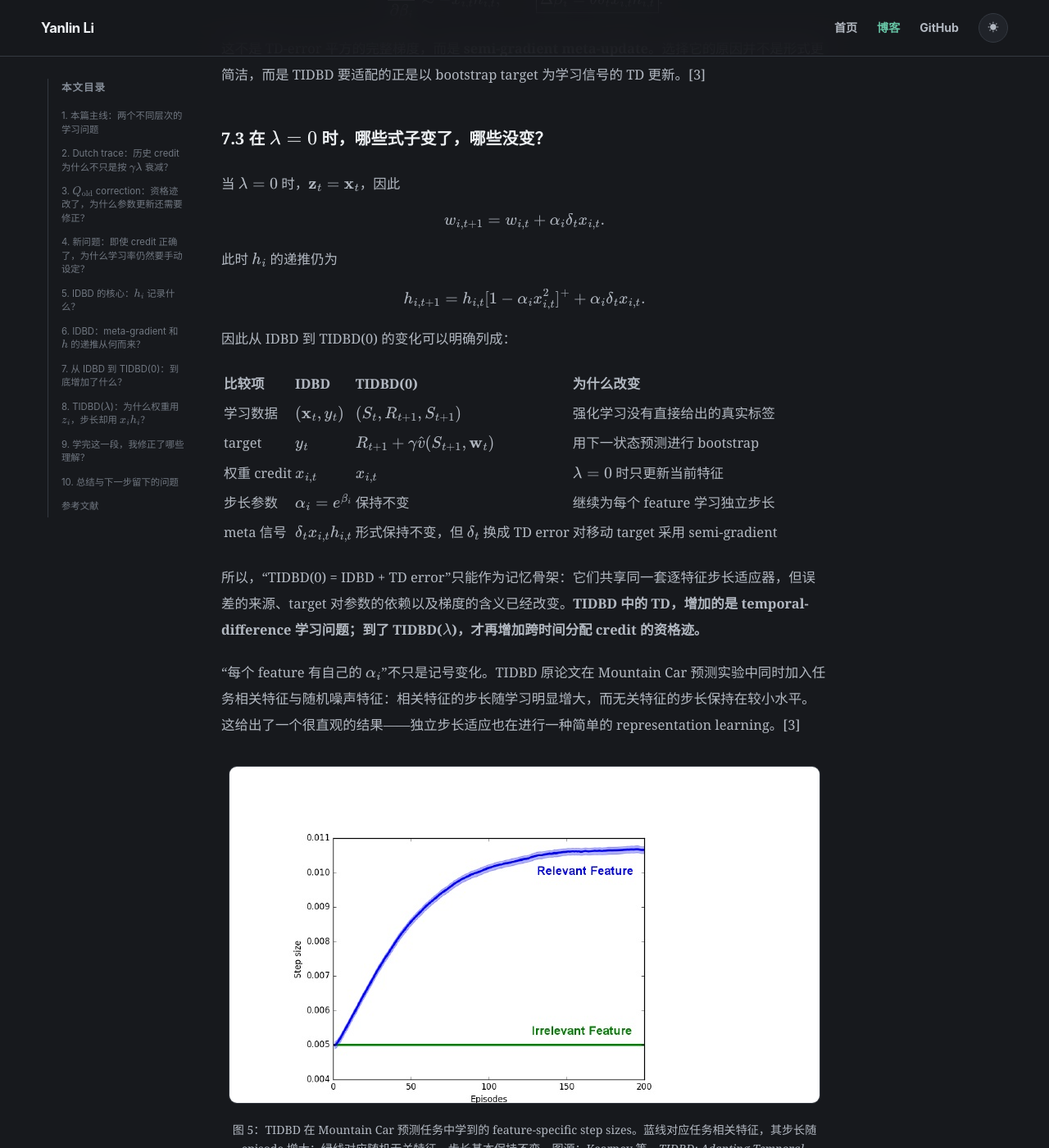
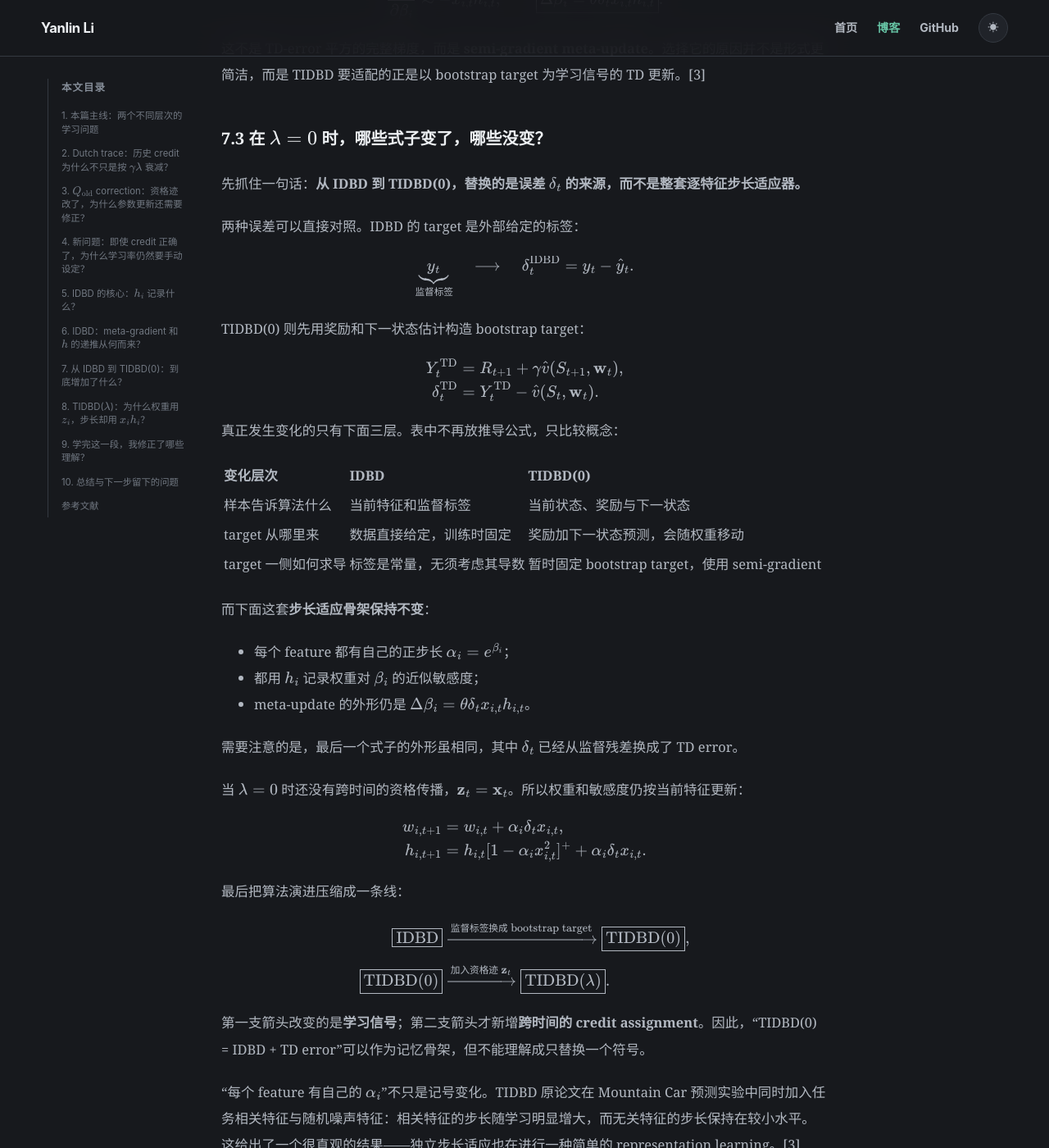
Before and after one commit to lylyl666/lylyl666.github.io, a Jekyll site: the page built from _posts/2026-09-18-from-true-online-to-idbd-tidbd.md, in a window 1280 px wide and 1400 px high, scrolled down 16725 px. Shown: the whole window at 82% size. Built offline with Jekyll 4.4.1, drawn with Linux system fonts in a browser that asks for light colours.

Commit message:
Redesign IDBD and TIDBD comparison

```diff
--- a/_posts/2026-09-18-from-true-online-to-idbd-tidbd.md
+++ b/_posts/2026-09-18-from-true-online-to-idbd-tidbd.md
@@ -663,31 +663,70 @@ $$
 
 ### 7.3 在 $\lambda=0$ 时，哪些式子变了，哪些没变？
 
-当 $\lambda=0$ 时，$\mathbf z_t=\mathbf x_t$，因此
+先抓住一句话：**从 IDBD 到 TIDBD(0)，替换的是误差 $\delta_t$ 的来源，而不是整套逐特征步长适应器。**
+
+两种误差可以直接对照。IDBD 的 target 是外部给定的标签：
 
 $$
-w_{i,t+1}=w_{i,t}+\alpha_i\delta_tx_{i,t}.
+\underbrace{y_t}_{\text{监督标签}}
+\quad\longrightarrow\quad
+\delta_t^{\mathrm{IDBD}}
+=y_t-\hat y_t.
 $$
 
-此时 $h_i$ 的递推仍为
+TIDBD(0) 则先用奖励和下一状态估计构造 bootstrap target：
 
 $$
-h_{i,t+1}
-=h_{i,t}[1-\alpha_ix_{i,t}^2]^+
-+\alpha_i\delta_tx_{i,t}.
+\begin{aligned}
+Y_t^{\mathrm{TD}}
+&=R_{t+1}+\gamma\hat v(S_{t+1},\mathbf w_t),\\
+\delta_t^{\mathrm{TD}}
+&=Y_t^{\mathrm{TD}}-\hat v(S_t,\mathbf w_t).
+\end{aligned}
 $$
 
-因此从 IDBD 到 TIDBD(0) 的变化可以明确列成：
+真正发生变化的只有下面三层。表中不再放推导公式，只比较概念：
 
-| 比较项 | IDBD | TIDBD(0) | 为什么改变 |
-|:---|:---|:---|:---|
-| 学习数据 | $(\mathbf x_t,y_t)$ | $(S_t,R_{t+1},S_{t+1})$ | 强化学习没有直接给出的真实标签 |
-| target | $y_t$ | $R_{t+1}+\gamma\hat v(S_{t+1},\mathbf w_t)$ | 用下一状态预测进行 bootstrap |
-| 权重 credit | $x_{i,t}$ | $x_{i,t}$ | $\lambda=0$ 时只更新当前特征 |
-| 步长参数 | $\alpha_i=e^{\beta_i}$ | 保持不变 | 继续为每个 feature 学习独立步长 |
-| meta 信号 | $\delta_tx_{i,t}h_{i,t}$ | 形式保持不变，但 $\delta_t$ 换成 TD error | 对移动 target 采用 semi-gradient |
+| 变化层次 | IDBD | TIDBD(0) |
+|:---|:---|:---|
+| 样本告诉算法什么 | 当前特征和监督标签 | 当前状态、奖励与下一状态 |
+| target 从哪里来 | 数据直接给定，训练时固定 | 奖励加下一状态预测，会随权重移动 |
+| target 一侧如何求导 | 标签是常量，无须考虑其导数 | 暂时固定 bootstrap target，使用 semi-gradient |
 
-所以，“TIDBD(0) = IDBD + TD error”只能作为记忆骨架：它们共享同一套逐特征步长适应器，但误差的来源、target 对参数的依赖以及梯度的含义已经改变。**TIDBD 中的 TD，增加的是 temporal-difference 学习问题；到了 TIDBD($\lambda$)，才再增加跨时间分配 credit 的资格迹。**
+而下面这套**步长适应骨架保持不变**：
+
+- 每个 feature 都有自己的正步长 $\alpha_i=e^{\beta_i}$；
+- 都用 $h_i$ 记录权重对 $\beta_i$ 的近似敏感度；
+- meta-update 的外形仍是 $\Delta\beta_i=\theta\delta_tx_{i,t}h_{i,t}$。
+
+需要注意的是，最后一个式子的外形虽相同，其中 $\delta_t$ 已经从监督残差换成了 TD error。
+
+当 $\lambda=0$ 时还没有跨时间的资格传播，$\mathbf z_t=\mathbf x_t$。所以权重和敏感度仍按当前特征更新：
+
+$$
+\begin{aligned}
+w_{i,t+1}
+&=w_{i,t}+\alpha_i\delta_tx_{i,t},\\
+h_{i,t+1}
+&=h_{i,t}[1-\alpha_ix_{i,t}^2]^+
++\alpha_i\delta_tx_{i,t}.
+\end{aligned}
+$$
+
+最后把算法演进压缩成一条线：
+
+$$
+\begin{aligned}
+\boxed{\text{IDBD}}
+&\xrightarrow{\text{监督标签换成 bootstrap target}}
+\boxed{\text{TIDBD}(0)},\\[4pt]
+\boxed{\text{TIDBD}(0)}
+&\xrightarrow{\text{加入资格迹 }\mathbf z_t}
+\boxed{\text{TIDBD}(\lambda)}.
+\end{aligned}
+$$
+
+第一支箭头改变的是**学习信号**；第二支箭头才新增**跨时间的 credit assignment**。因此，“TIDBD(0) = IDBD + TD error”可以作为记忆骨架，但不能理解成只替换一个符号。
 
 “每个 feature 有自己的 $\alpha_i$”不只是记号变化。TIDBD 原论文在 Mountain Car 预测实验中同时加入任务相关特征与随机噪声特征：相关特征的步长随学习明显增大，而无关特征的步长保持在较小水平。这给出了一个很直观的结果——独立步长适应也在进行一种简单的 representation learning。[3]
 
```
